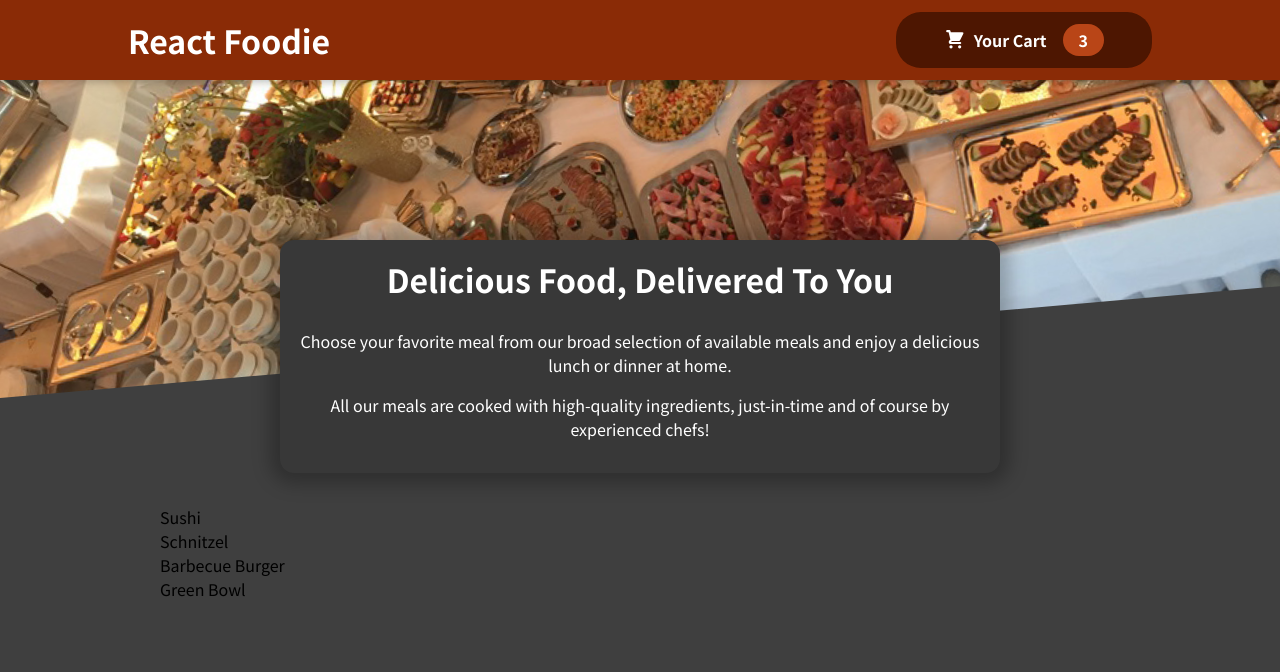
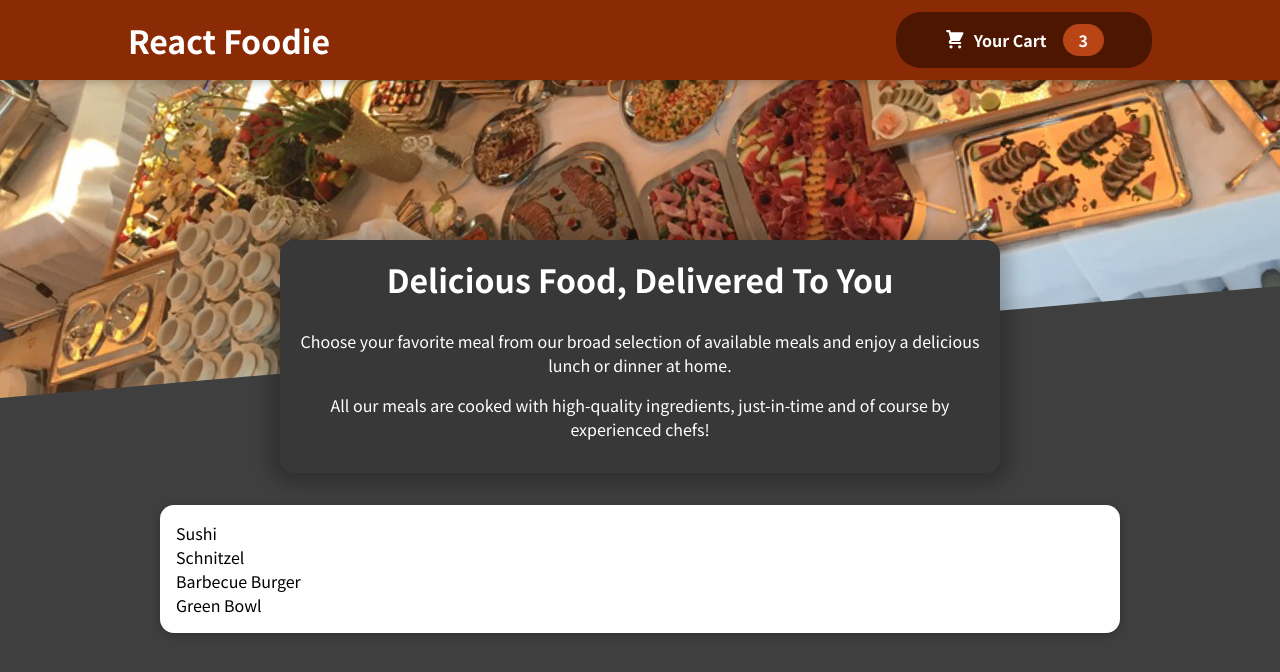
Before and after one commit to Russelllin7789/food_order_website, a React (Create React App) app: page / in a window 1280 px wide. Shown: the top 672 px of the page. Built offline with nearby package versions, Linux system fonts and the light colour scheme.

Commit message:
Add Card as common UI

```diff
--- a/src/components/Meals/AvailableMeals.js
+++ b/src/components/Meals/AvailableMeals.js
@@ -1,6 +1,7 @@
 import React from "react";
 
 import classes from './AvailableMeals.module.css'
+import Card from "../UI/Card";
 
 const DUMMY_MEALS = [
   {
@@ -34,9 +35,11 @@
 
   return (
     <section className={classes.meals}>
-      <ul>
-        {mealsList}
-      </ul>
+      <Card>
+        <ul>
+          {mealsList}
+        </ul>
+      </Card>
     </section>
 
   )
--- /dev/null
+++ b/src/components/UI/Card.js
@@ -0,0 +1,12 @@
+import React from "react";
+import classes from './Card.module.css'
+
+const Card = (props) => {
+  return (
+    <div className={classes.card}>
+      {props.children}
+    </div>
+  )
+}
+
+export default Card
--- /dev/null
+++ b/src/components/UI/Card.module.css
@@ -0,0 +1,6 @@
+.card {
+  padding: 1rem;
+  box-shadow: 0 2px 8px rgba(0, 0, 0, 0.25);
+  border-radius: 14px;
+  background-color: white;
+}
```
Also changed, not shown: 1 other file (tests, documents, lock files or other folders).
